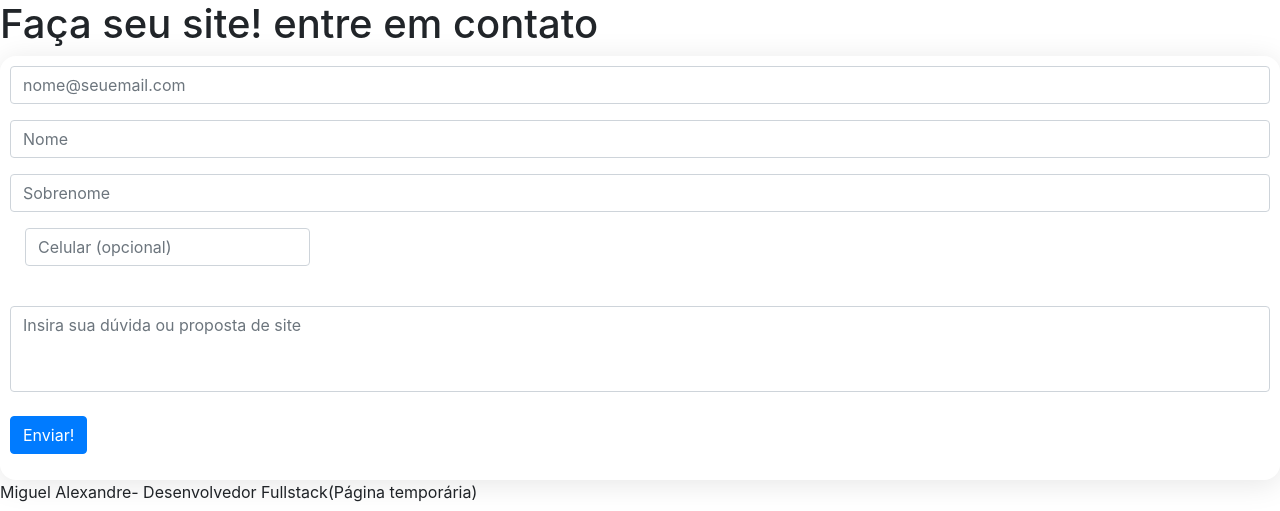
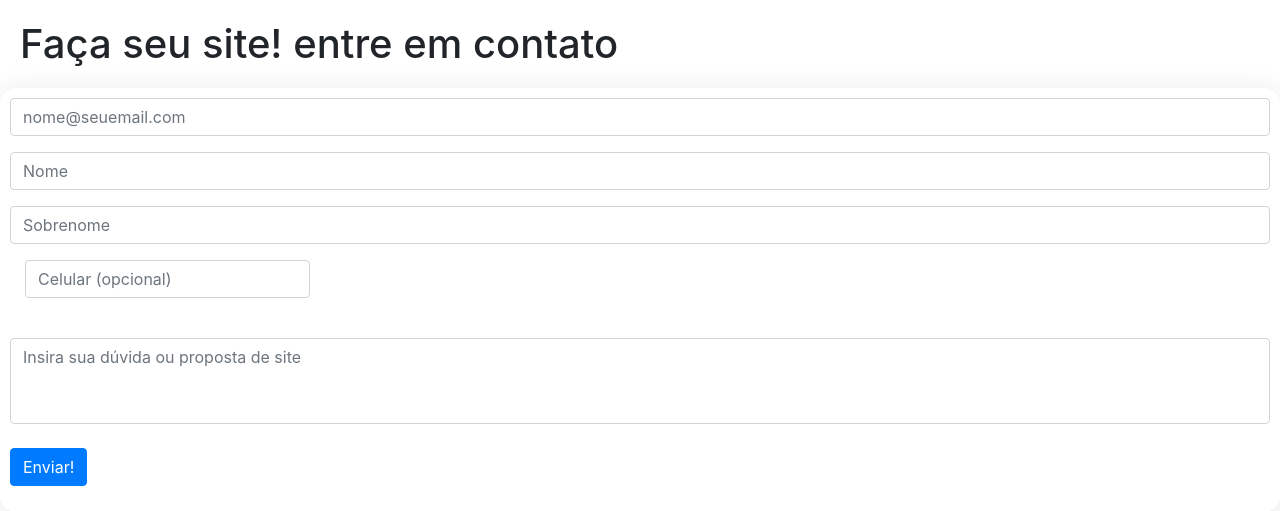
Before and after one commit to fullstackmiguel/fullstackmiguel.github.io, a PHP site: page / in a window 1280 px wide. Shown: the top 511 px of the page. Run offline with PHP 8.4, Linux system fonts and the light colour scheme; some libraries are stand-ins or nearby versions.

Commit message:
Margeando o titulo

```diff
--- a/index.html
+++ b/index.html
@@ -13,7 +13,7 @@
 
 </head>
 <body>
-    <h1>Faça seu site! entre em contato</h1>
+    <h1 class="title">Faça seu site! entre em contato</h1>
     <main class="form">
 
         <div id="form">
--- a/style.css
+++ b/style.css
@@ -1,4 +1,4 @@
-
+.title{margin:20px;}
   .form{
     /* From https://css.glass */
 background: rgba(255, 255, 255, 0.17);
```
